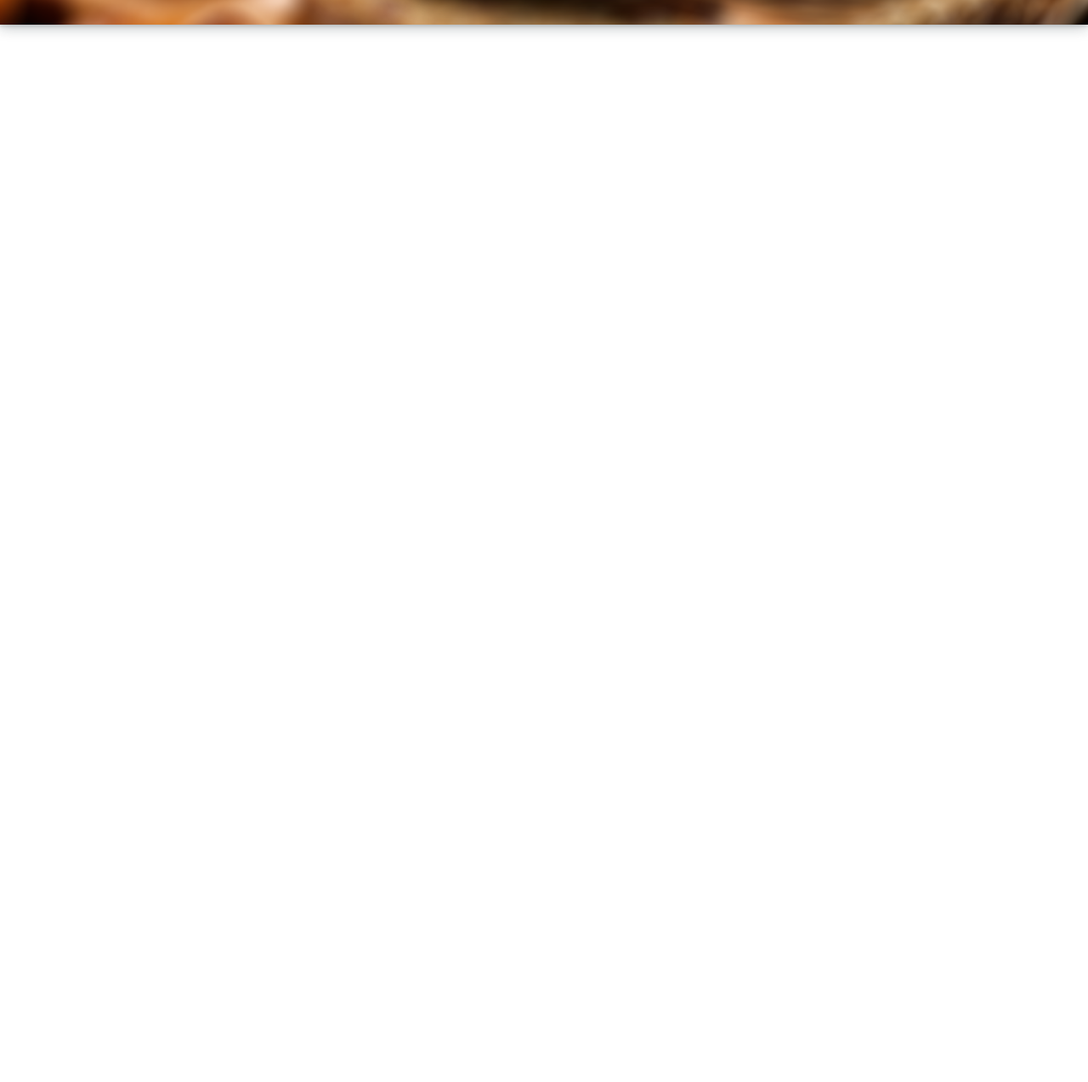
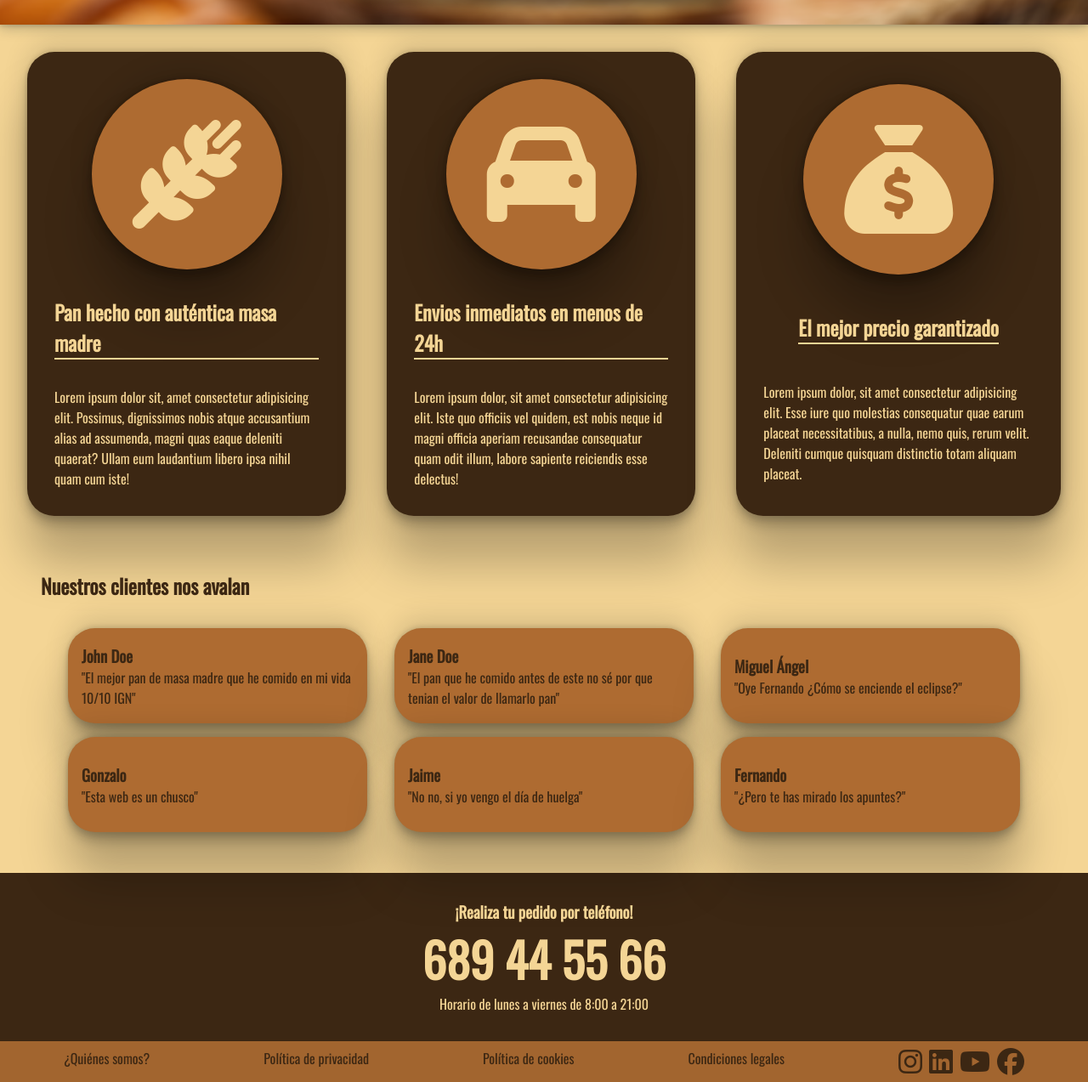
Before and after one commit to CristianRodMar/PanaderiaPedrin, a plain HTML site: page index.html in a window 1280 px wide. Shown: the part 323-1596 px from the top of the page at 85% size. Before the commit the page ends 800 px from the top, so only its background shows below. Drawn offline with nearby package versions, Linux system fonts and the light colour scheme.

Commit message:
Tercer commit

```diff
--- a/css/style.css
+++ b/css/style.css
@@ -2,6 +2,9 @@
   margin:0;
   padding: 0;
   font-family: Oswald;
+}
+body {
+  background-color: #f4D595;
 }
 nav {
   display: flex;
@@ -105,11 +108,9 @@ main {
   flex-direction: column;
   align-items: center;
   justify-content: center;
-  text-shadow: 2px 8px 6px rgba(0,0,0,0.2),
-                 0px -5px 35px rgba(255,255,255,0.3);
   background-image: url('../img/blurbread.png');
-  background-size: cover;
   background-position: 50% -5rem;
+  background-size: 1600px 550px;
   background-repeat: no-repeat;
   height: 15rem;
   box-shadow: rgba(14, 30, 37, 0.12) 0px 2px 4px 0px, rgba(14, 30, 37, 0.32) 0px 2px 16px 0px;
@@ -123,9 +124,135 @@ main {
   display: flex;
   flex-direction: column;
   align-items: center;
-  gap:2rem;
+  gap:1rem;
   justify-content:space-around;
   background-color: #f4D595;
   border-radius: 2rem;
   box-shadow: rgba(0, 0, 0, 0.25) 0px 14px 28px, rgba(0, 0, 0, 0.22) 0px 10px 10px;
 }
+.actioncall-box p {
+  font-size: 1.5rem;
+}
+.pedido {
+  cursor:pointer;
+  padding-top: 1rem;
+  padding-bottom: 1rem;
+  padding-left: 2rem;
+  padding-right: 2rem;
+  font-size: 1.2rem;
+  font-weight: bold;
+  background-color: #3C2713;
+  color: #f4D595;
+  border:none;
+  transition: 0.5s ease;
+  box-shadow: rgba(0, 0, 0, 0.19) 0px 10px 20px, rgba(0, 0, 0, 0.23) 0px 6px 6px;
+}
+
+.pedido:hover {
+  background-color:#5e3d1e;
+  box-shadow: rgba(0, 0, 0, 0.12) 0px 1px 3px, rgba(0, 0, 0, 0.24) 0px 1px 2px;
+}
+
+.tips {
+  padding: 2rem;
+  display: flex;
+  flex-direction: row;
+  justify-content: space-around;
+  gap:3rem;
+}
+
+.tips div {
+  display: flex;
+  flex-direction: column;
+  align-items: center;
+  justify-content: space-around;
+  border-radius: 2rem;
+  gap:2rem;
+  padding: 2rem;
+  background-color: #3C2713;
+  color: #f4d595;
+  box-shadow: rgba(0, 0, 0, 0.25) 0px 54px 55px, rgba(0, 0, 0, 0.12) 0px -12px 30px, rgba(0, 0, 0, 0.12) 0px 4px 6px, rgba(0, 0, 0, 0.17) 0px 12px 13px, rgba(0, 0, 0, 0.09) 0px -3px 5px;
+}
+
+.tips h2 {
+  border-bottom: solid 2px #f4D595;
+}
+
+.tips i {
+  border:none;
+  border-radius: 20rem;
+  padding: 3rem;
+  color:#f4D595;
+  background-color: #AE6B31;
+  box-shadow: rgba(0, 0, 0, 0.25) 0px 54px 55px, rgba(0, 0, 0, 0.12) 0px -12px 30px, rgba(0, 0, 0, 0.12) 0px 4px 6px, rgba(0, 0, 0, 0.17) 0px 12px 13px, rgba(0, 0, 0, 0.09) 0px -3px 5px;
+}
+
+.reviews-box h2 {
+  color:#3C2713;
+  padding-left: 3rem;
+  margin-top: 2rem;
+}
+
+.reviews {
+  margin-top: 1rem;
+  display: flex;
+  flex-direction: row;
+  flex-wrap: wrap;
+  justify-content:space-between;
+  gap:1rem;
+  padding-left: 5rem;
+  padding-right: 5rem;
+  padding-top: 1rem;
+}
+
+.reviews div {
+  display: flex;
+  flex-direction: column;
+  justify-content: center;
+  border-radius: 2rem;
+  background-color: #AE6B31;
+  color: #3C2713;
+  padding: 1rem;
+  max-width: 20rem;
+  min-width: 20rem;
+  max-height: 5rem;
+  min-height: 5rem;
+  box-shadow: rgba(0, 0, 0, 0.25) 0px 54px 55px, rgba(0, 0, 0, 0.12) 0px -12px 30px, rgba(0, 0, 0, 0.12) 0px 4px 6px, rgba(0, 0, 0, 0.17) 0px 12px 13px, rgba(0, 0, 0, 0.09) 0px -3px 5px;
+}
+
+.number-box {
+  padding: 2rem;
+  display: flex;
+  flex-direction: column;
+  align-items: center;
+  justify-content: space-around;
+  margin-top: 3rem;
+  color:#f4D595;
+  background-color: #3C2713;
+  min-height: 10vh;
+}
+
+.number-box h1 {
+  font-size: 3.5rem;
+}
+
+.links {
+  background-color: #a2652f;
+  display: flex;
+  flex-direction: row;
+  justify-content: space-around;
+  padding: 0.5rem;
+}
+
+.links a {
+  color:#3C2713;
+  text-decoration: none;
+}
+
+.rss-box {
+  display: flex;
+  flex-direction: row;
+  justify-content: space-between;
+  gap:.5rem;
+  color:#3C2713;
+}
--- a/index.html
+++ b/index.html
@@ -1,5 +1,6 @@
 <!DOCTYPE html>
 <html lang="en">
+
 <head>
   <meta charset="UTF-8">
   <meta http-equiv="X-UA-Compatible" content="IE=edge">
@@ -7,7 +8,9 @@
   <title>Panadería Pedrín</title>
   <link href="css/style.css" rel="stylesheet" type="text/css">
   <link href='http://fonts.googleapis.com/css?family=Oswald' rel='stylesheet' type='text/css'>
+  <link rel="icon" type="image/png" href="img/icono.png" />
 </head>
+
 <body>
   <header>
     <nav>
@@ -29,10 +32,77 @@
         <button class="pedido">Realizar mi pedido</button>
       </div>
     </div>
+    <div class="tips">
+      <div class="pan">
+        <i class="fa-solid fa-wheat-awn fa-8x"></i>
+        <h2>Pan hecho con auténtica masa madre</h2>
+        <p>Lorem ipsum dolor sit, amet consectetur adipisicing elit. Possimus, dignissimos nobis atque accusantium alias
+          ad assumenda, magni quas eaque deleniti quaerat? Ullam eum laudantium libero ipsa nihil quam cum iste!</p>
+      </div>
+      <div class="envio">
+        <i class="fa-solid fa-car fa-8x"></i>
+        <h2>Envios inmediatos en menos de 24h</h2>
+        <p>Lorem ipsum dolor, sit amet consectetur adipisicing elit. Iste quo officiis vel quidem, est nobis neque id
+          magni officia aperiam recusandae consequatur quam odit illum, labore sapiente reiciendis esse delectus!</p>
+      </div>
+      <div class="precio">
+        <i class="fa-solid fa-sack-dollar fa-8x"></i>
+        <h2>El mejor precio garantizado</h2>
+        <p>Lorem ipsum dolor, sit amet consectetur adipisicing elit. Esse iure quo molestias consequatur quae earum
+          placeat necessitatibus, a nulla, nemo quis, rerum velit. Deleniti cumque quisquam distinctio totam aliquam
+          placeat.</p>
+      </div>
+    </div>
+    <div class="reviews-box">
+      <h2>Nuestros clientes nos avalan</h2>
+      <div class="reviews">
+        <div>
+          <h3>John Doe</h3>
+          <p>"El mejor pan de masa madre que he comido en mi vida 10/10 IGN"</p>
+        </div>
+        <div>
+          <h3>Jane Doe</h3>
+          <p>"El pan que he comido antes de este no sé por que tenian el valor de llamarlo pan"</p>
+        </div>
+        <div>
+          <h3>Miguel Ángel</h3>
+          <p>"Oye Fernando ¿Cómo se enciende el eclipse?"</p>
+        </div>
+        <div>
+          <h3>Gonzalo</h3>
+          <p>"Esta web es un chusco"</p>
+        </div>
+        <div>
+          <h3>Jaime</h3>
+          <p>"No no, si yo vengo el día de huelga"</p>
+        </div>
+        <div>
+          <h3>Fernando</h3>
+          <p>"¿Pero te has mirado los apuntes?"</p>
+        </div>
+      </div>
+    </div>
   </main>
   <footer>
-
+    <div class="number-box">
+      <h3>¡Realiza tu pedido por teléfono!</h3>
+      <h1>689 44 55 66</h1>
+      <p>Horario de lunes a viernes de 8:00 a 21:00</p>
+    </div>
+    <div class="links">
+      <a href="#">¿Quiénes somos?</a>
+      <a href="#">Política de privacidad</a>
+      <a href="#">Política de cookies</a>
+      <a href="#">Condiciones legales</a>
+      <div class="rss-box">
+        <i class="fa-brands fa-instagram fa-2x"></i>
+        <i class="fa-brands fa-linkedin fa-2x"></i>
+        <i class="fa-brands fa-youtube fa-2x"></i>
+        <i class="fa-brands fa-facebook fa-2x"></i>
+      </div>
+    </div>
   </footer>
   <script src="https://kit.fontawesome.com/9392852d69.js" crossorigin="anonymous"></script>
 </body>
+
 </html>
```
Also changed, not shown: img/icono.png (added), img/vectorpan.png (added), 3 other files.
